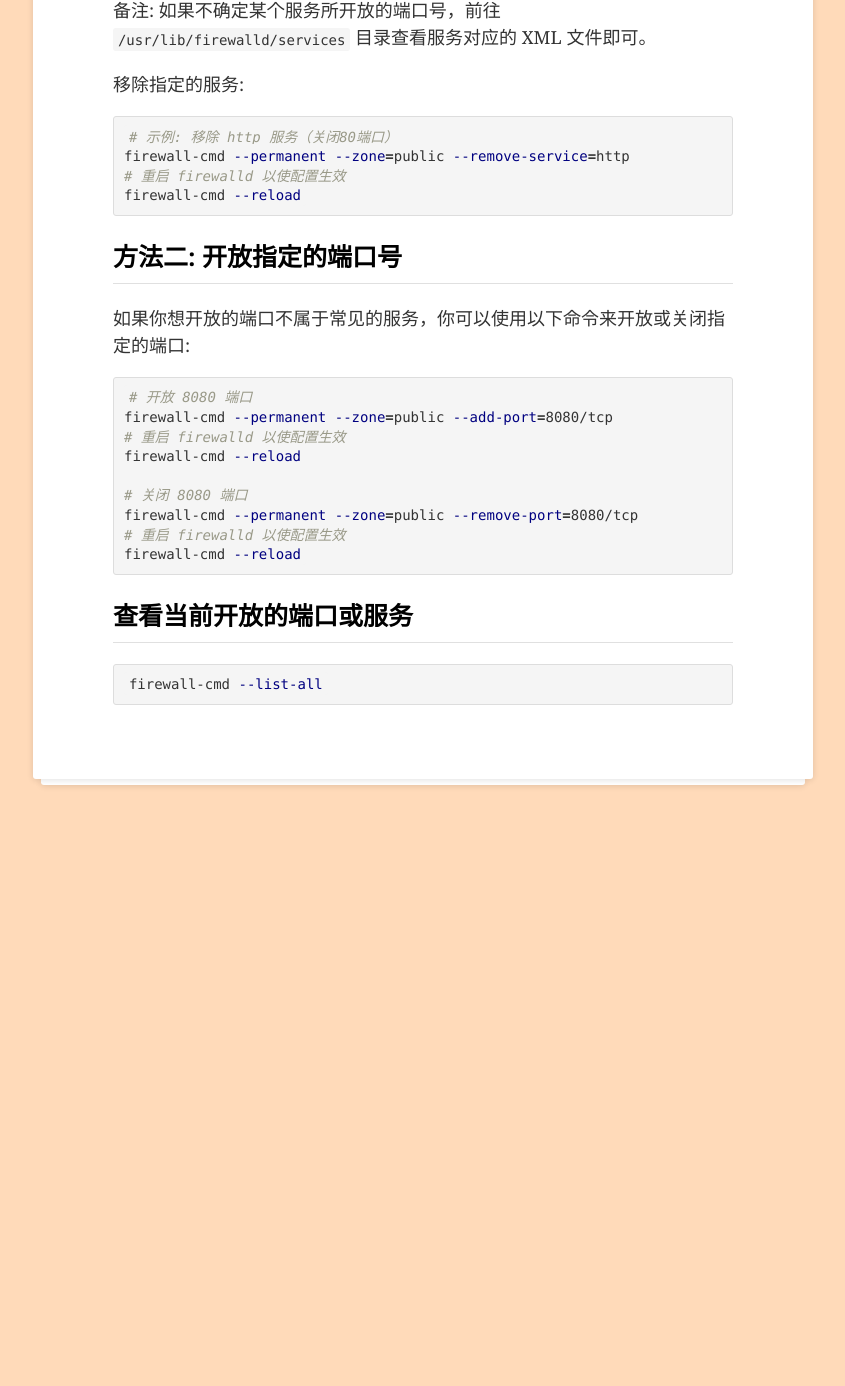
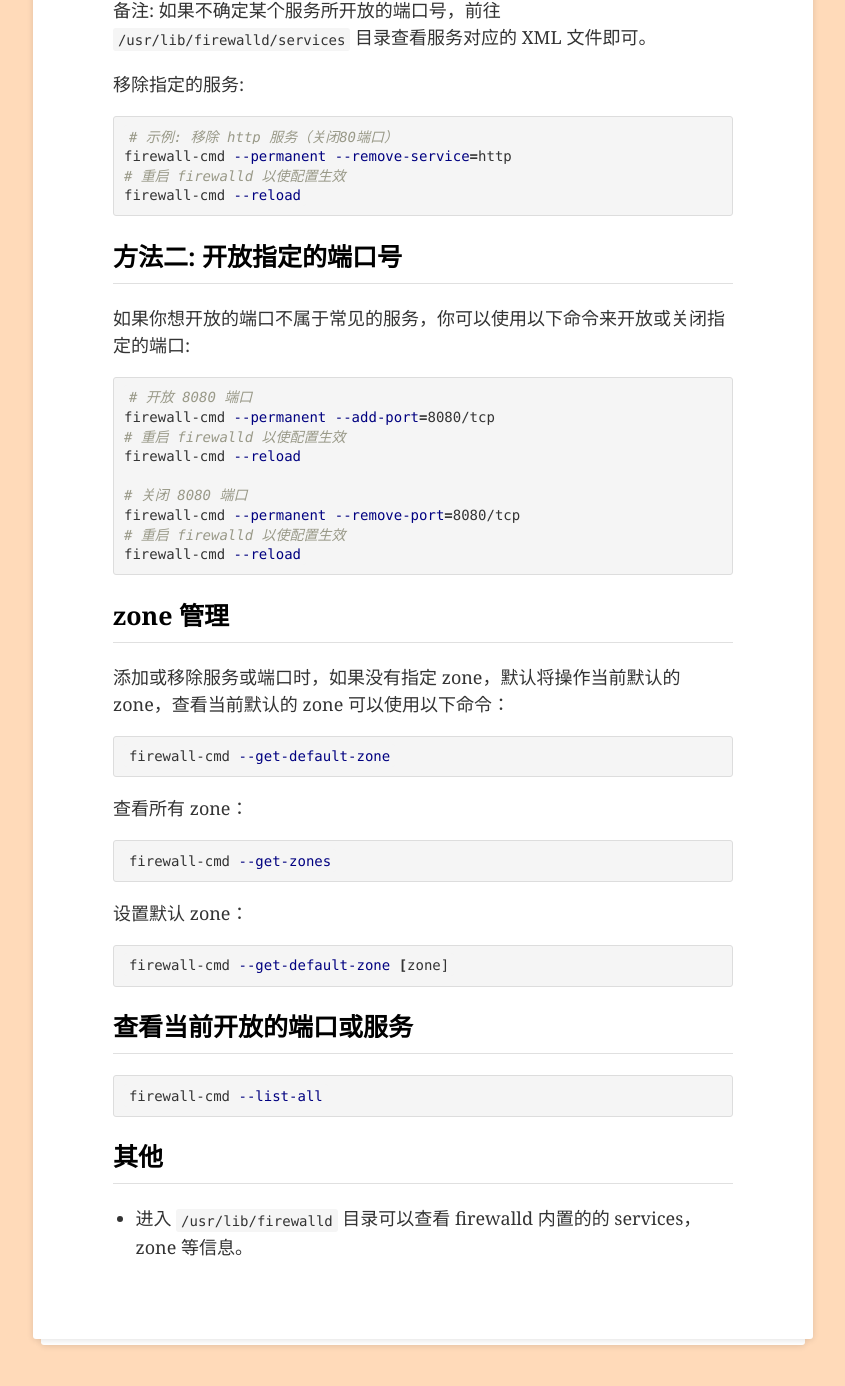
Before and after one commit to john-yuan/blog, a Jekyll site: the page built from _posts/2018-06-23-centos-firewalld-notes.md, in a window 1280 px wide and 1400 px high, scrolled down 861 px. Shown: the top 1386 px of the window, without its empty margins (217-1062 px from the left). Built offline with Jekyll 4.4.1, drawn with Linux system fonts in a browser that asks for light colours; before the commit the page ends 1701 px from its top, so only the background shows below that.

Commit message:
docs: update firewalld notes

````diff
--- a/_posts/2018-06-23-centos-firewalld-notes.md
+++ b/_posts/2018-06-23-centos-firewalld-notes.md
@@ -19,7 +19,7 @@ firewalld 是 CentOS 7 默认的防火墙，使用此工具来管理网络端口
 
 ```bash
 # 开启 http 服务，该命令会打开 80 端口
-firewall-cmd --permanent --zone=public --add-service=http
+firewall-cmd --permanent --add-service=http
 # 重启 firewalld 以使配置生效
 firewall-cmd --reload
 ```
@@ -37,7 +37,7 @@ firewall-cmd --get-services
 
 ```bash
 # 示例: 移除 http 服务（关闭80端口）
-firewall-cmd --permanent --zone=public --remove-service=http
+firewall-cmd --permanent --remove-service=http
 # 重启 firewalld 以使配置生效
 firewall-cmd --reload
 ```
@@ -48,14 +48,34 @@ firewall-cmd --reload
 
 ```bash
 # 开放 8080 端口
-firewall-cmd --permanent --zone=public --add-port=8080/tcp
+firewall-cmd --permanent --add-port=8080/tcp
 # 重启 firewalld 以使配置生效
 firewall-cmd --reload
 
 # 关闭 8080 端口
-firewall-cmd --permanent --zone=public --remove-port=8080/tcp
+firewall-cmd --permanent --remove-port=8080/tcp
 # 重启 firewalld 以使配置生效
 firewall-cmd --reload
+```
+
+## zone 管理
+
+添加或移除服务或端口时，如果没有指定 zone，默认将操作当前默认的 zone，查看当前默认的 zone 可以使用以下命令：
+
+```bash
+firewall-cmd --get-default-zone
+```
+
+查看所有 zone：
+
+```bash
+firewall-cmd --get-zones
+```
+
+设置默认 zone：
+
+```bash
+firewall-cmd --get-default-zone [zone]
 ```
 
 ## 查看当前开放的端口或服务
@@ -63,3 +83,7 @@ firewall-cmd --reload
 ```bash
 firewall-cmd --list-all
 ```
+
+## 其他
+
+* 进入 `/usr/lib/firewalld` 目录可以查看 firewalld 内置的的 services，zone 等信息。
````
